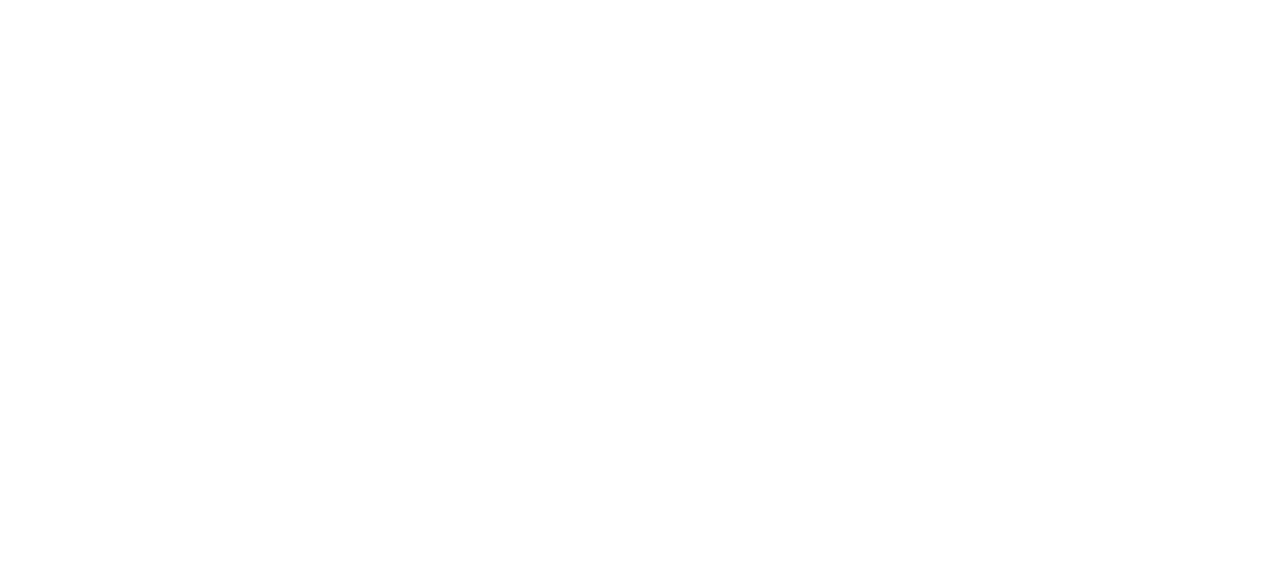
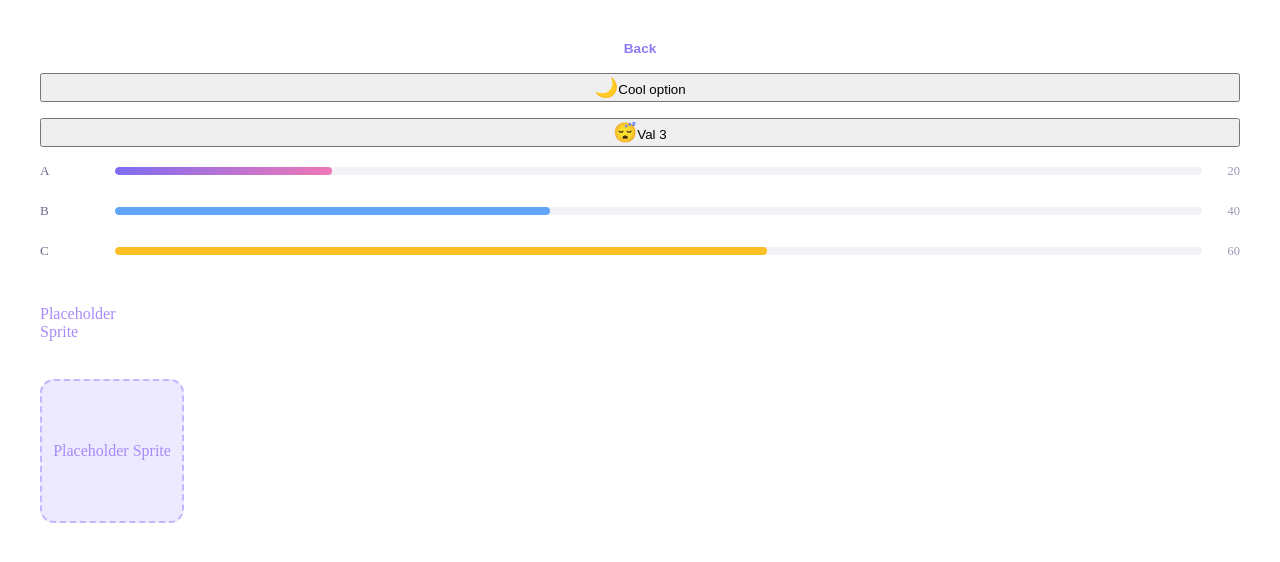
Before and after one commit to PaleHazeGuy/GEN111-health-peak, a React (Vite) app: page / in a window 1280 px wide. Shown: the top 562 px of the page. Built offline with nearby package versions, Linux system fonts and the light colour scheme.

Commit message:
feat: add reusable UI components

```diff
--- a/src/App.tsx
+++ b/src/App.tsx
@@ -1,11 +1,39 @@
 import { GameProvider } from "./state/gameStore";
+import { useGame } from "./hooks/useGame";
+import { BackButton, OptionButton, StatBar, SpriteImage, StrokeFrame } from "./components";
+
+function TestUI() {
+  const { } = useGame();
+
+  return (
+    <div style={{ padding: "2rem", display: "flex", flexDirection: "column", gap: "1rem" }}>
+      <BackButton to="title" />
+      <OptionButton
+        option={{ icon: "🌙", text: "Cool option", val: 1 }}
+        selected={false}
+        onClick={() => console.log("clicked")}
+      />
+      <OptionButton
+        option={{ icon: "😴", text: "Val 3", val: 3 }}
+        selected={true}
+        onClick={() => console.log("clicked")}
+      />
+      <StatBar label="A" value={20} color="linear-gradient(135deg,#7c6cf2,#f178b6)" />
+      <StatBar label="B" value={40} color="#60a5fa" />
+      <StatBar label="C" value={60} color="#fbbf24" />
+
+      <SpriteImage size={80} />
+      <StrokeFrame size={140}>
+        <SpriteImage size={140} />
+      </StrokeFrame>
+    </div>
+  );
+}
 
 export default function App() {
   return (
     <GameProvider>
-      <div>
-
-      </div>
+      <TestUI/>
     </GameProvider>
   );
 }
--- /dev/null
+++ b/src/components/BackButton.tsx
@@ -0,0 +1,28 @@
+import { useGame } from "../hooks/useGame";
+import { useLocale } from "../hooks/useLocale";
+import type { Screen } from "../types";
+
+interface BackButtonProps {
+  to: Screen;
+}
+
+export default function BackButton({ to }: BackButtonProps) {
+  const { setScreen } = useGame();
+  const { t } = useLocale();
+
+  return (
+    <button
+      onClick={() => setScreen(to)}
+      style={{
+        background: "none",
+        border: "none",
+        color: "#8f7af3",
+        fontWeight: 600,
+        cursor: "pointer",
+        fontSize: "0.85rem",
+      }}
+    >
+      {t.components.back}
+    </button>
+  );
+}
--- /dev/null
+++ b/src/components/OptionButton.tsx
@@ -0,0 +1,19 @@
+import type { QuizOption } from "../types";
+
+interface OptionButtonProps {
+  option: QuizOption;
+  selected: boolean;
+  onClick: () => void;
+}
+
+export default function OptionButton({ option, selected, onClick }: OptionButtonProps) {
+  return (
+    <button
+      className={`option-btn ${selected ? "selected" : ""}`}
+      onClick={onClick}
+    >
+      <span style={{ fontSize: "1.2rem" }}>{option.icon}</span>
+      <span>{option.text}</span>
+    </button>
+  );
+}
--- /dev/null
+++ b/src/components/SpriteImage.tsx
@@ -0,0 +1,29 @@
+interface SpriteConfig {
+  frameSize: number;
+  totalFrames: number;
+  fps: number;
+  image: string;
+}
+
+interface SpriteImageProps {
+  config?: SpriteConfig;
+  size?: number;
+}
+
+//TODO make a fucking logic for the frame by frame spritesheet thing
+
+export default function SpriteImage({ size = 80 }: SpriteImageProps) {
+  return (
+    <div style={{
+      width: size,
+      height: size,
+      display: "flex",
+      alignItems: "center",
+      justifyContent: "center",
+    }}>
+      <span style={{ fontSize: "1rem", color: "#a78bfa" }}>
+        Placeholder Sprite
+      </span>
+    </div>
+  );
+}
--- /dev/null
+++ b/src/components/StatBar.tsx
@@ -0,0 +1,36 @@
+import { useEffect, useState } from "react";
+
+interface StatBarProps {
+  label: string;
+  value: number;
+  color: string;
+}
+
+export default function StatBar({ label, value, color }: StatBarProps) {
+  const [width, setWidth] = useState(0);
+
+  useEffect(() => {
+    const t = setTimeout(() => setWidth(value), 200);
+    return () => clearTimeout(t);
+  }, [value]);
+
+  return (
+    <div style={{ display: "flex", alignItems: "center", gap: 10, marginBottom: 8 }}>
+      <span style={{ fontSize: "0.82rem", color: "#6b6b8a", width: 65, flexShrink: 0 }}>
+        {label}
+      </span>
+      <div style={{ flex: 1, height: 8, background: "#f1f1f7", borderRadius: 4, overflow: "hidden" }}>
+        <div style={{
+          height: "100%",
+          width: `${width}%`,
+          background: color,
+          borderRadius: 4,
+          transition: "width 0.7s cubic-bezier(.4,0,.2,1)",
+        }} />
+      </div>
+      <span style={{ fontSize: "0.78rem", color: "#9999bb", width: 28, textAlign: "right" }}>
+        {value}
+      </span>
+    </div>
+  );
+}
--- /dev/null
+++ b/src/components/StrokeFrame.tsx
@@ -0,0 +1,23 @@
+interface StrokeFrameProps {
+  size?: number;
+  children?: React.ReactNode;
+}
+
+export default function StrokeFrame({ size = 80, children }: StrokeFrameProps) {
+  return (
+    <div style={{
+      width: size,
+      height: size,
+      borderRadius: 14,
+      background: "#ede9ff",
+      border: "2px dashed #c4b5fd",
+      display: "flex",
+      alignItems: "center",
+      justifyContent: "center",
+      overflow: "hidden",
+      flexShrink: 0,
+    }}>
+      {children}
+    </div>
+  );
+}
--- /dev/null
+++ b/src/components/index.tsx
@@ -0,0 +1,5 @@
+export { default as BackButton } from "./BackButton";
+export { default as OptionButton } from "./OptionButton";
+export { default as StatBar } from "./StatBar";
+export { default as SpriteImage} from "./SpriteImage";
+export { default as StrokeFrame} from "./StrokeFrame";
--- a/src/locales/en.ts
+++ b/src/locales/en.ts
@@ -6,6 +6,11 @@
   title: {
 
   },
+
+  components: {
+    back: "Back"
+  },
+
   tips: HEALTH_TIPS,
   winTips: WIN_TIPS,
   loseTips: LOSE_TIPS,
--- a/src/locales/th.ts
+++ b/src/locales/th.ts
@@ -1,3 +1,5 @@
+// Thai shit so ass I hate this shit
+
 import { HEALTH_TIPS, WIN_TIPS, LOSE_TIPS } from "../data/tips.th";
 //import { QUIZ_QUESTIONS } from "../data/questions.th";
 //import { KNOWLEDGE_QUESTIONS } from "../data/knowledgeQuestions.th";
@@ -6,6 +8,11 @@
   title: {
 
   },
+
+  components: {
+    back: "ย้อนกลับ"
+  },
+
   tips: HEALTH_TIPS,
   winTips: WIN_TIPS,
   loseTips: LOSE_TIPS,
```
